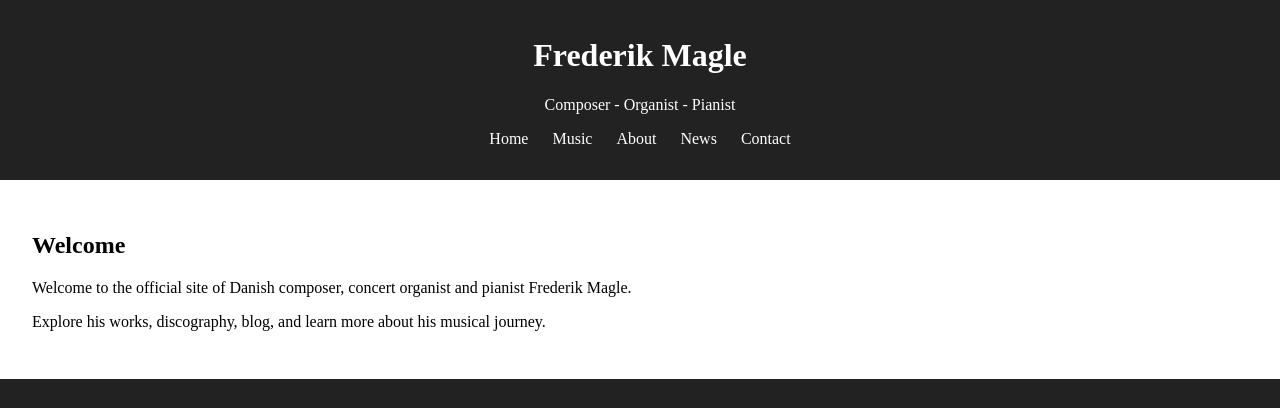
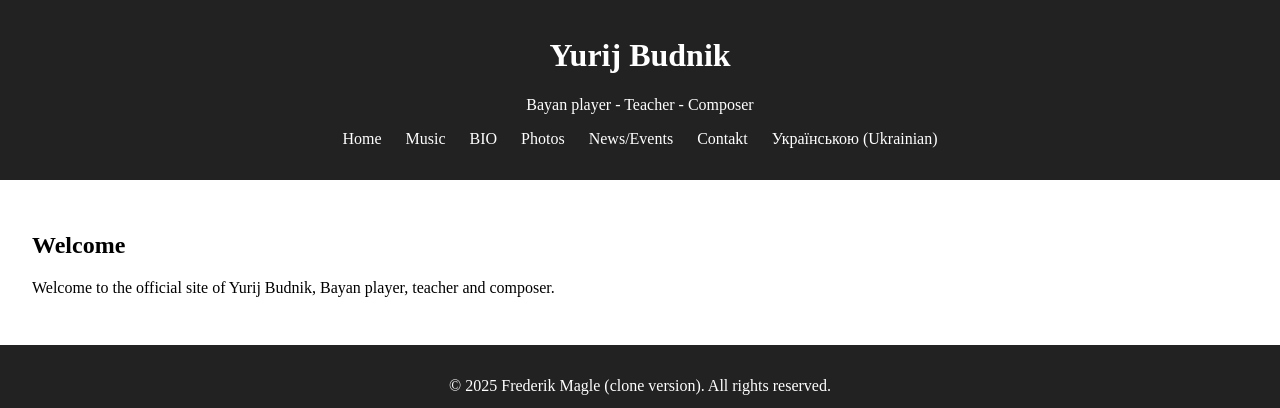
Before and after one commit to YurijBudnik/YurijBudnik.github.io-, a plain HTML site: page index.html in a window 1280 px wide. Shown: the top 408 px of the page. Drawn offline with Linux system fonts and the light colour scheme.

Commit message:
Update index.html

```diff
--- a/index.html
+++ b/index.html
@@ -3,28 +3,29 @@
 <head>
   <meta charset="UTF-8" />
   <meta name="viewport" content="width=device-width, initial-scale=1.0"/>
-  <title>Frederik Magle - Composer, Organist, Pianist</title>
+  <title>Yurij Budnik - Bayanist, Teacher, Composer</title>
   <link rel="stylesheet" href="style.css" />
 </head>
 <body>
   <header>
-    <h1>Frederik Magle</h1>
-    <p>Composer - Organist - Pianist</p>
+    <h1>Yurij Budnik</h1>
+    <p>Bayan player  - Teacher - Composer</p>
     <nav>
       <ul>
         <li><a href="index.html">Home</a></li>
         <li><a href="music.html">Music</a></li>
-        <li><a href="about.html">About</a></li>
-        <li><a href="blog.html">News</a></li>
-        <li><a href="contact.html">Contact</a></li>
+        <li><a href="music.html">BIO</a></li>
+        <li><a href="music.html">Photos</a></li>
+        <li><a href="music.html">News/Events</a></li>
+        <li><a href="music.html">Contakt</a></li>
+        <li><a href="about.html">Українською (Ukrainian)</a></li>
       </ul>
     </nav>
   </header>
   <main>
     <section class="welcome">
       <h2>Welcome</h2>
-      <p>Welcome to the official site of Danish composer, concert organist and pianist Frederik Magle.</p>
-      <p>Explore his works, discography, blog, and learn more about his musical journey.</p>
+      <p>Welcome to the official site of Yurij Budnik, Bayan player, teacher and composer.</p>
     </section>
   </main>
   <footer>
```
